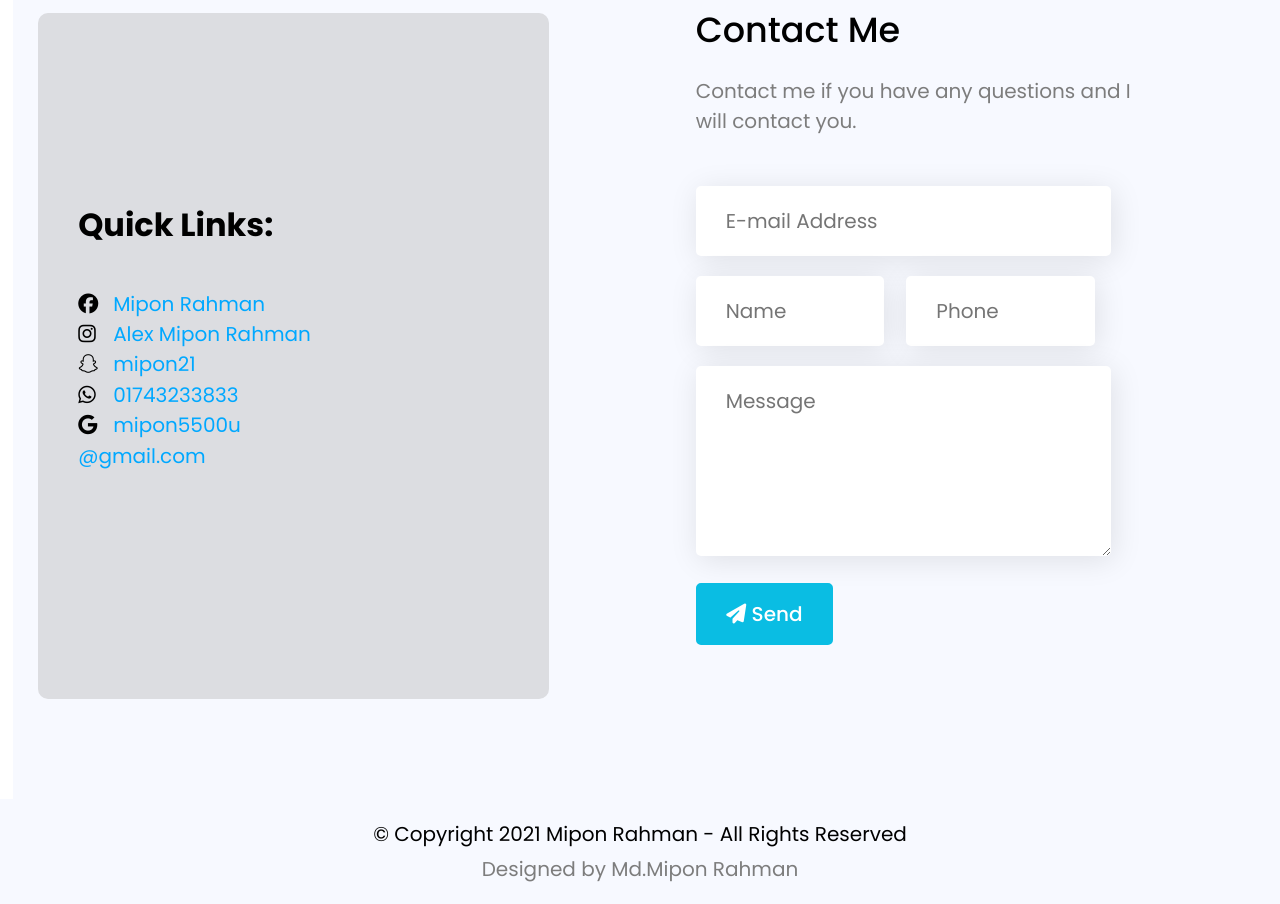
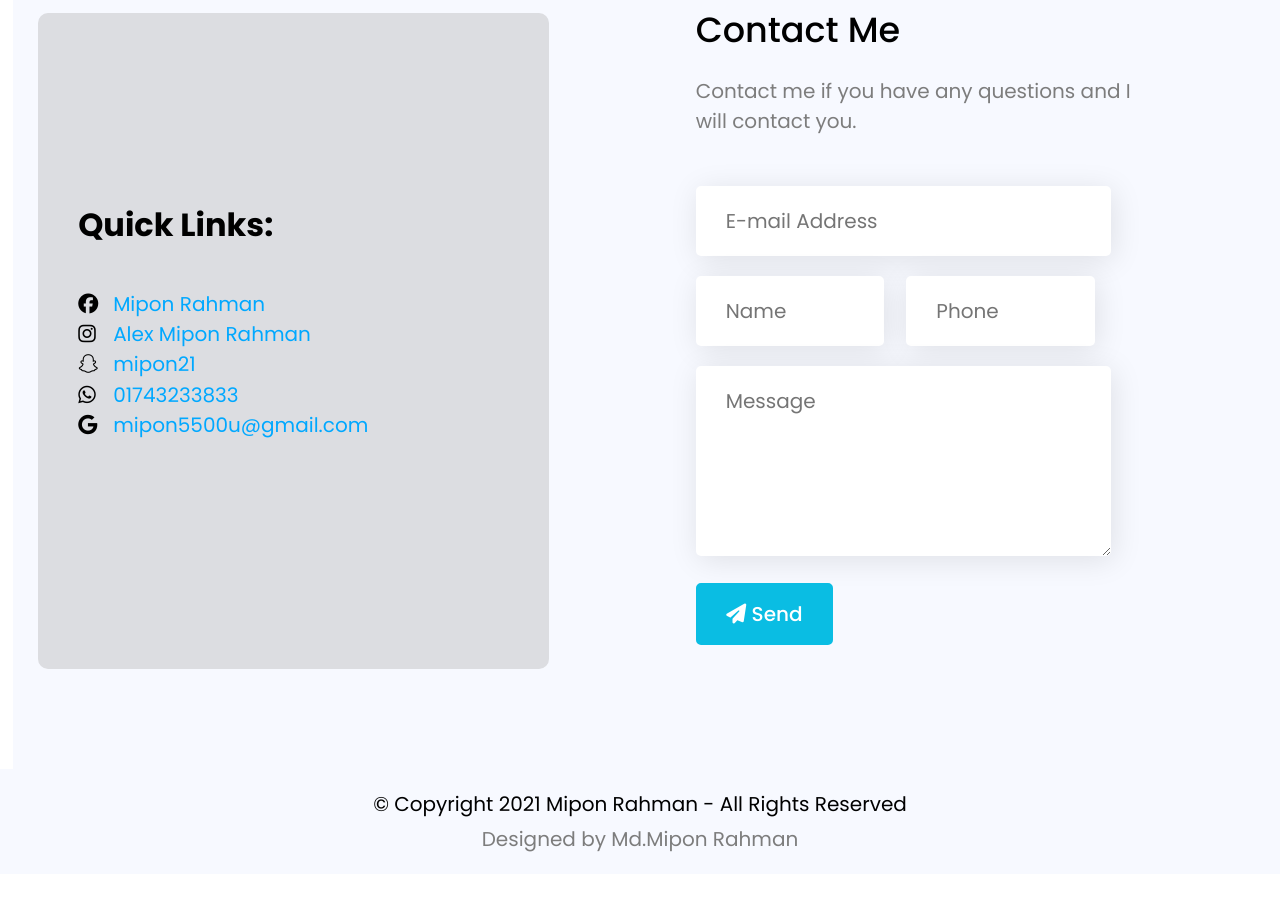
Before and after one commit to mipon21/freelancer-mipon-rahman, a plain HTML site: page index.html in a window 1280 px wide. Shown: the part 4871-5775 px from the top of the page. After the commit the page ends 5745 px from the top, so only its background shows below. Drawn offline with Linux system fonts and the light colour scheme; a web font is replaced by a local one.

Commit message:
Update index.html

```diff
--- a/index.html
+++ b/index.html
@@ -262,7 +262,7 @@
                    <span><i class="fab fa-instagram"></i></span><li><a href="https://www.instagram.com/kings_man_rival/" target="_blank">Alex Mipon Rahman</a></li>
                    <span><i class="fab fa-snapchat"></i></i></span><li><a href="#">mipon21</a></li>
                    <span><i class="fab fa-whatsapp"></i></span><li><a href="#">01743233833</a></li>
-                   <span><i class="fab fa-google"></i></span><li><a href="#">mipon5500u </br> @gmail.com</a></li>
+                   <span><i class="fab fa-google"></i></span><li><a href="#">mipon5500u@gmail.com</a></li>
                 </ul>
             </div>
             <div class="contact-me left">
```
